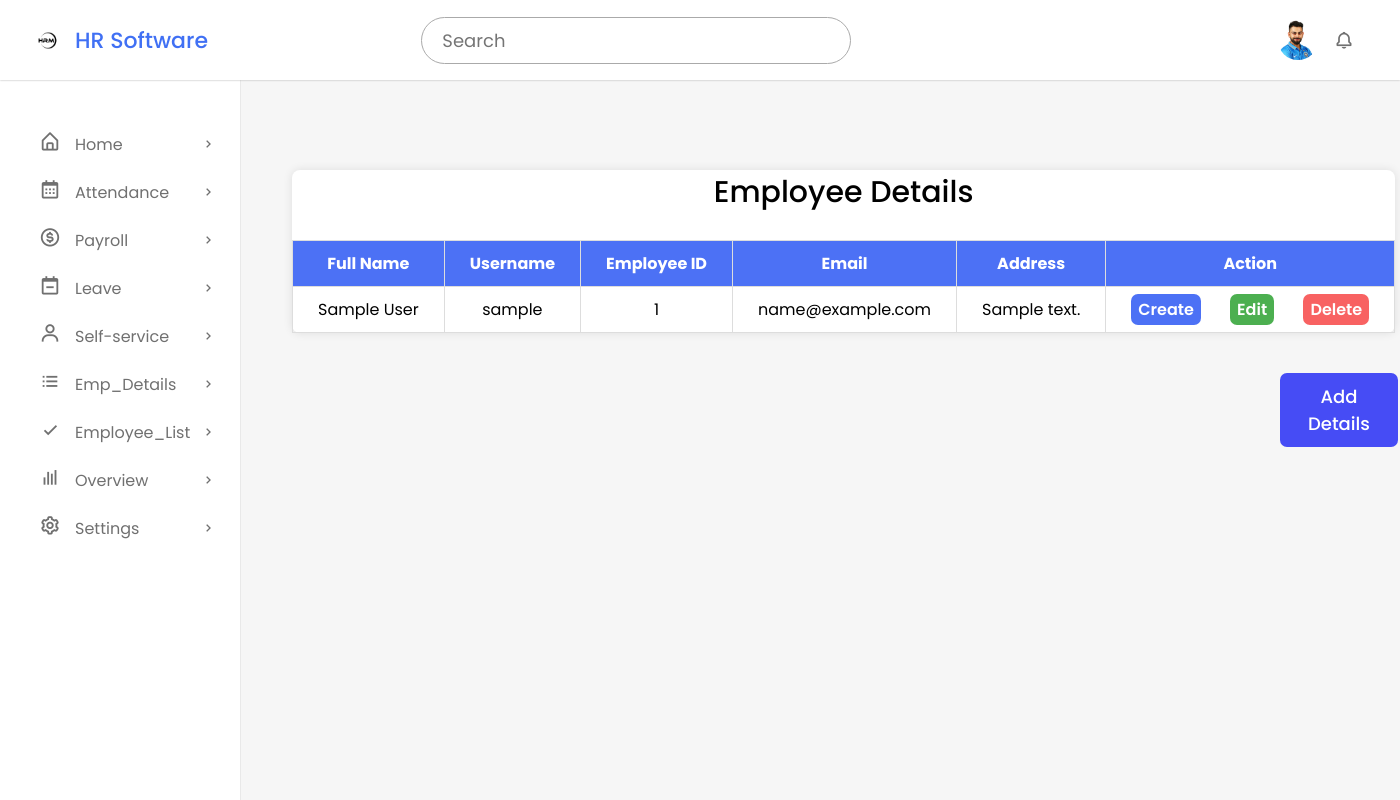
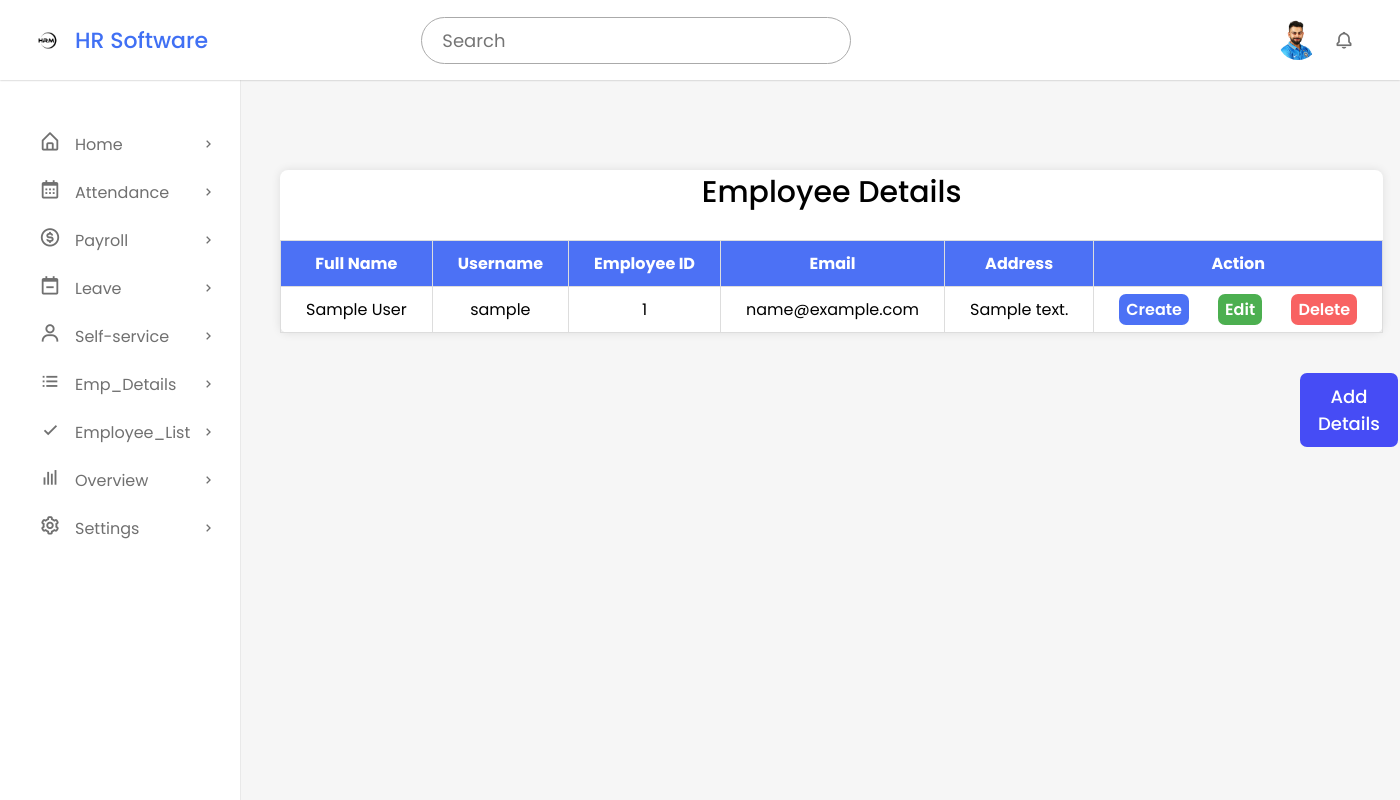
Before and after one commit to Dikeshkhatree/HR_Software, a PHP site: page /HR_Software/viewdetail.php in a window 1400 px wide. Run offline with PHP 8.4, Linux system fonts and the light colour scheme; the visitor is signed in with stand-in values (Sample User, id 1); tables that the repository leaves empty or names only in its code hold one stand-in row (values such as "Sample post").

Commit message:
managing margin of add employee button

```diff
--- a/css/viewdetail.css
+++ b/css/viewdetail.css
@@ -11,7 +11,7 @@
    display:inline-block;
    border-radius: 8px;
    box-shadow: 0 0 10px rgba(0, 0, 0, 0.1);
-   margin-left: 292px;
+   margin-left: 280px;
    margin-top: 150px;
 }
 
@@ -84,7 +84,7 @@ td, th {
    background-color: #464cf5;
    color: white;
    border: none;
-   margin-left: 1280px; /* Adjusted margin */
+   margin-left: 1300px; /* Adjusted margin */
    cursor: pointer;
 
 }
```
